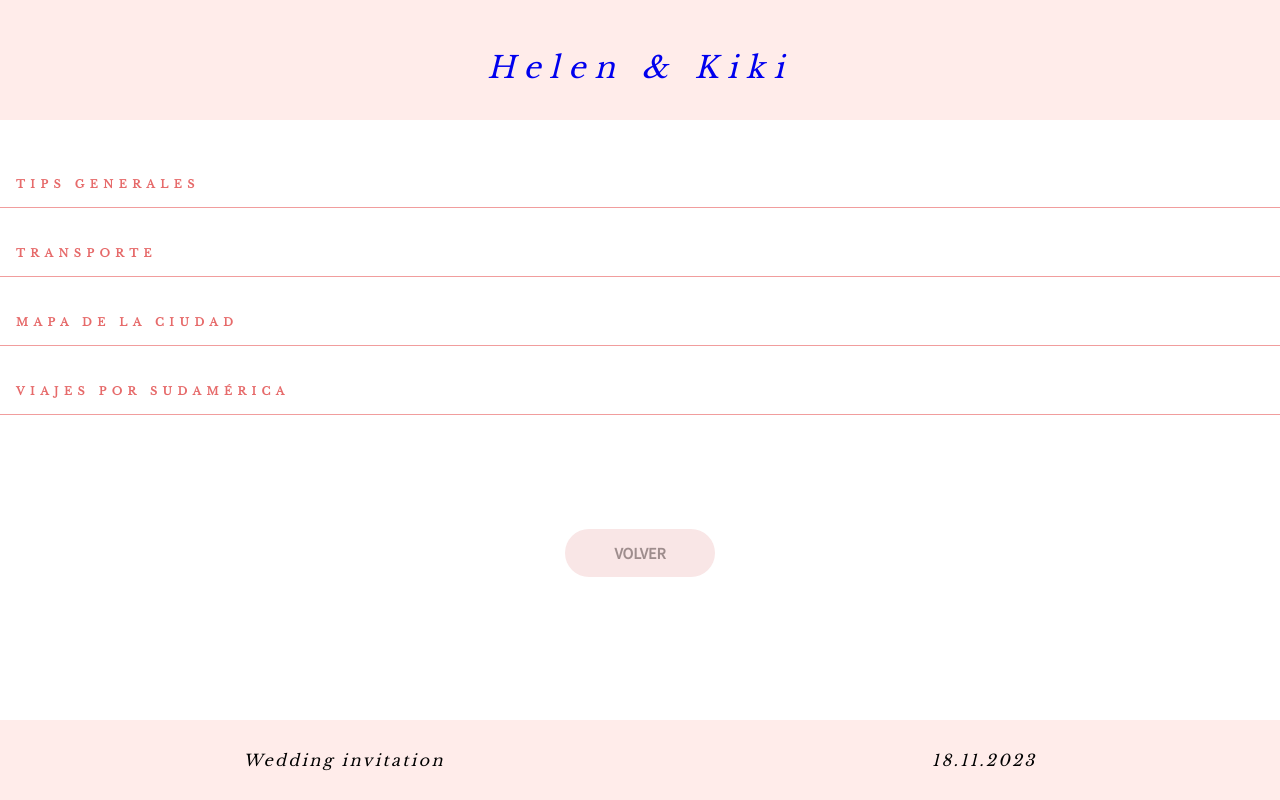
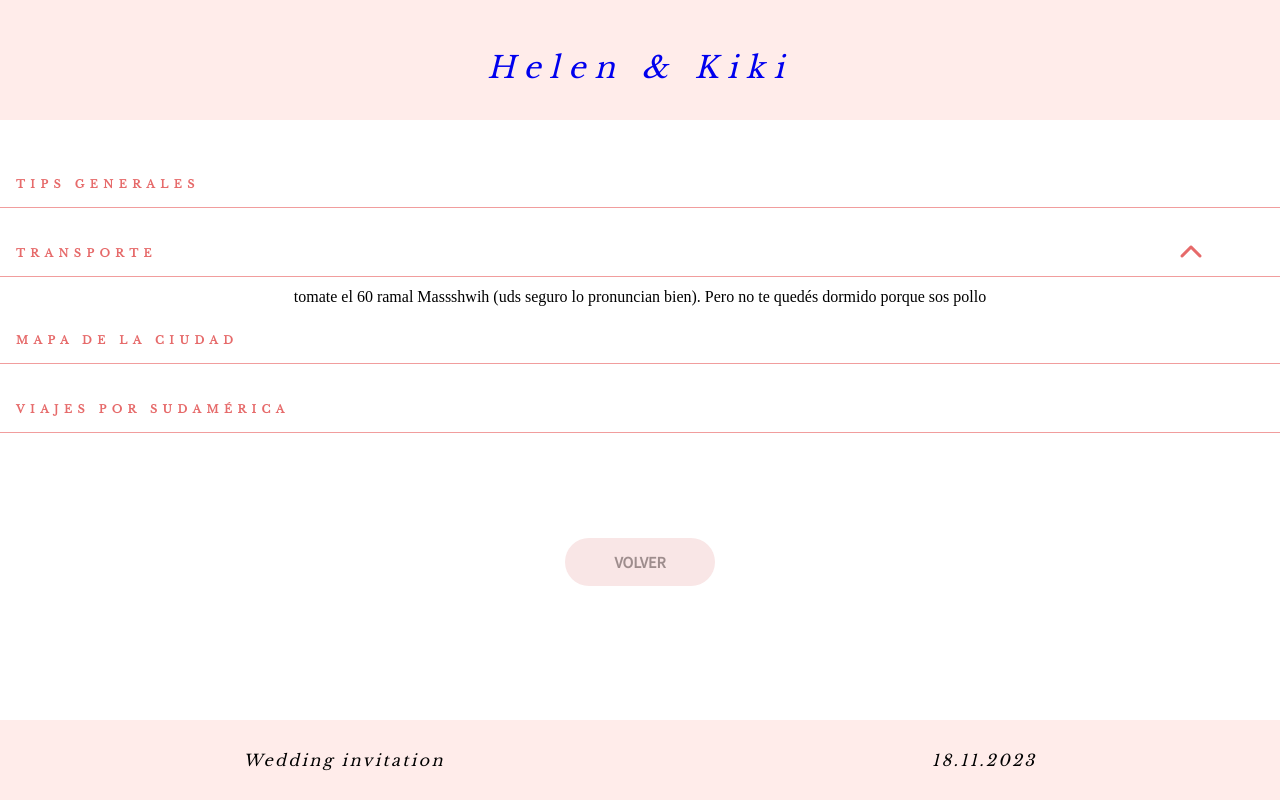
Before and after one commit to AAlejof/HeliKi, a React (Create React App) app in the folder client/: page /tips in a window 1280 px wide. Both pictures are taken after a click on the element 1221 px from the left and 253 px from the top of the page. Built offline with nearby package versions, Linux system fonts and the light colour scheme.

Commit message:
add toggle  functions to buttons

```diff
--- a/client/src/components/Tips/Tips.jsx
+++ b/client/src/components/Tips/Tips.jsx
@@ -6,14 +6,24 @@ import React, {useState} from 'react';
 const Tips = () => {
 
 	const [showTips, setShowTips] = useState(false);
+	const [showTransport, setShowTransport] = useState(false);
 	const [showMap, setShowMap] = useState(false);
+	const [showSA, setShowSA] = useState(false);
 
 	const toggleTips = () => {
 		setShowTips(!showTips);
 	};
 
+	const toggleTransport = () => {
+		setShowTransport(!showTransport);
+	};
+
 	const toggleMap = () => {
 		setShowMap(!showMap);
+	};
+
+	const toggleSA = () => {
+		setShowSA(!showSA);
 	};
 
 	return (
@@ -39,10 +49,16 @@ const Tips = () => {
 				</div>
 				<div className={style.tipsDiv}>
 					<p className={style.h3Div}>TRANSPORTE</p>
-					<p className={style.faDiv}>
-						<i class="fa-light fa-plus fa-2xl"></i>
+					<p className={style.faDiv} onClick={toggleTransport}>
+					{ (showTransport=== false) ? (<i class="fa-light fa-plus fa-2xl"></i>)
+						: (<i class="fa-solid fa-chevron-up fa-xl"></i>) }
 					</p>
 				</div>
+				{(showTransport===true) ?
+				<div>
+					tomate el 60 ramal Massshwih (uds seguro lo pronuncian bien). Pero no te quedés dormido porque sos pollo
+				</div>
+				: null }
 				<div className={style.tipsDiv}>
 					<p className={style.h3Div}>MAPA DE LA CIUDAD</p>
 					<p className={style.faDiv} onClick={toggleMap}>
@@ -57,10 +73,16 @@ const Tips = () => {
 				: null }
 				<div className={style.tipsDiv}>
 					<p className={style.h3Div}>VIAJES POR SUDAMÉRICA</p>
-					<p className={style.faDiv}>
-						<i class="fa-light fa-plus fa-2xl"></i>
+					<p className={style.faDiv} onClick={toggleSA}>
+					{ (showSA=== false) ? (<i class="fa-light fa-plus fa-2xl"></i>)
+						: (<i class="fa-solid fa-chevron-up fa-xl"></i>) }
 					</p>
 				</div>
+				{(showSA===true) ?
+				<div>
+					ganamos 10 mundiales, gatoh!
+				</div>
+				: null }
 			</div>
 			<div>
 				<Link to="/home">
```
